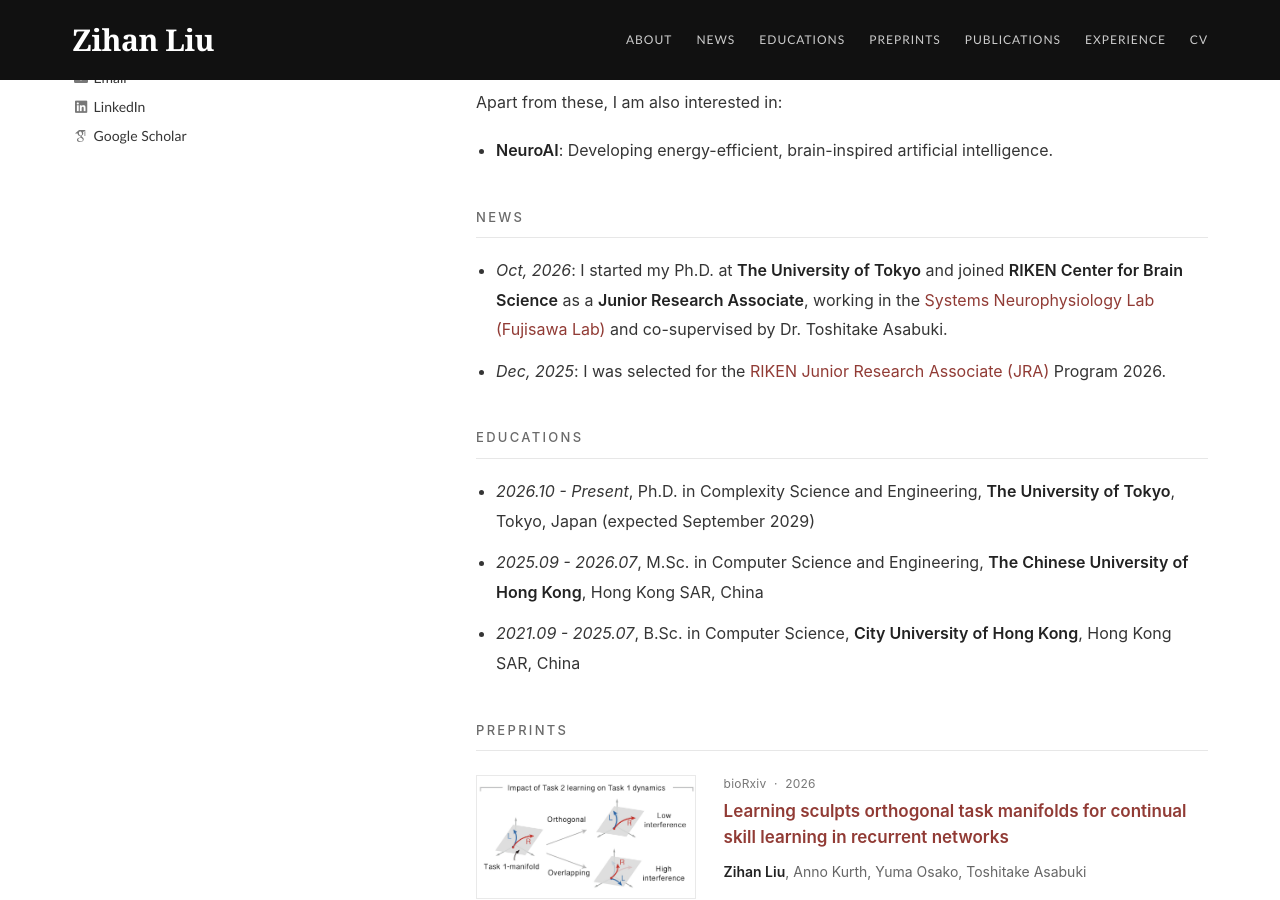
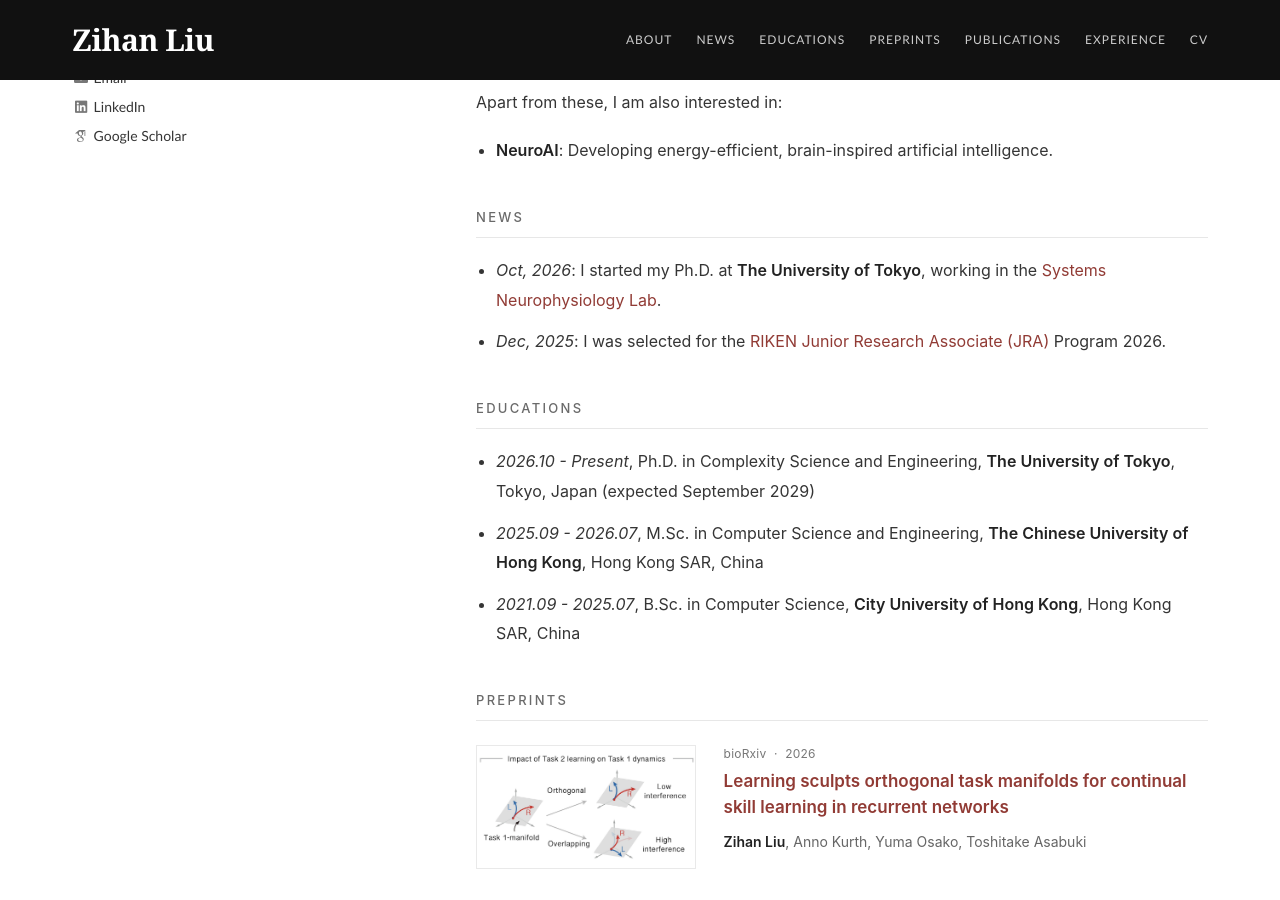
Before and after one commit to zihanliu987/zihanliu987.github.io, a Jekyll site: the page built from _pages/about.md, in a window 1280 px wide and 900 px high, scrolled down 612 px. Built offline with Jekyll 4.4.1, drawn with Linux system fonts in a browser that asks for light colours; some web fonts are replaced.

Commit message:
Simplify the October 2026 doctoral news entry

```diff
--- a/_pages/about.md
+++ b/_pages/about.md
@@ -31,7 +31,7 @@ Apart from these, I am also interested in:
 
 # News
 
-- *Oct, 2026*: I started my Ph.D. at **The University of Tokyo** and joined **RIKEN Center for Brain Science** as a **Junior Research Associate**, working in the [Systems Neurophysiology Lab (Fujisawa Lab)](https://cbs.riken.jp/en/faculty/s.fujisawa/index.html) and co-supervised by Dr. Toshitake Asabuki.
+- *Oct, 2026*: I started my Ph.D. at **The University of Tokyo**, working in the [Systems Neurophysiology Lab](https://cbs.riken.jp/en/faculty/s.fujisawa/index.html).
 - *Dec, 2025*: I was selected for the [RIKEN Junior Research Associate (JRA)](https://www.riken.jp/en/careers/programs/jra/) Program 2026.
 
 # Educations
```
